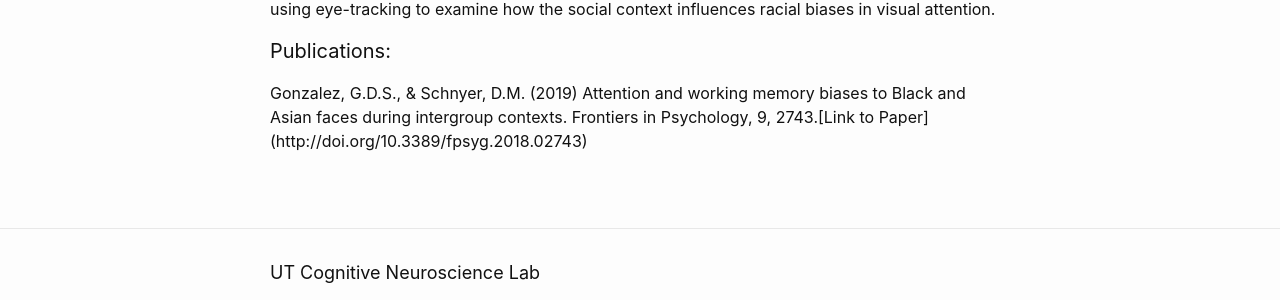
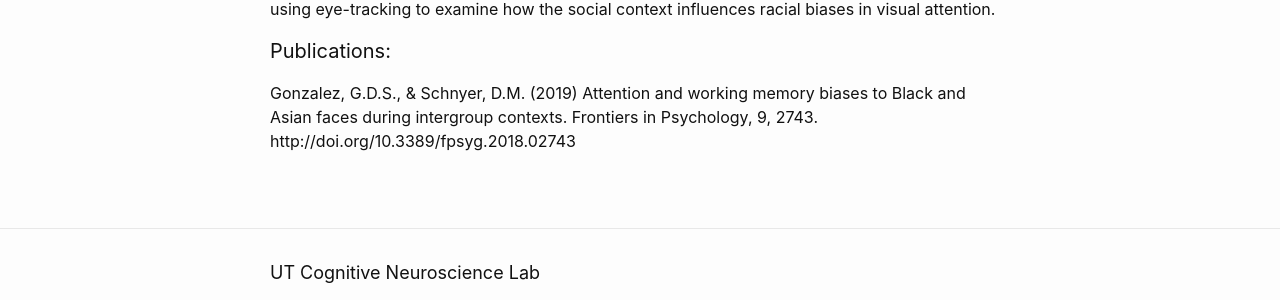
Before and after one commit to UTCogNeuroLab/UTCogNeuroLab.github.io, a Jekyll site: the page built from team/guadalupe-gonzalez.md, in a window 1280 px wide. Shown: the part 770-1070 px from the top of the page. Built offline with Jekyll 4.4.1, drawn with Linux system fonts in a browser that asks for light colours; nearby versions of some CDN libraries; some web fonts are replaced.

Commit message:
Update guadalupe-gonzalez.md

```diff
--- a/team/guadalupe-gonzalez.md
+++ b/team/guadalupe-gonzalez.md
@@ -21,5 +21,4 @@ Lupita’s research interests include the use of neuroimaging methods to examine
 #### Publications:
 
 Gonzalez, G.D.S., & Schnyer, D.M. (2019) Attention and working memory biases to Black and
-Asian faces during intergroup contexts. Frontiers in Psychology, 9, 2743.[Link to Paper]
-(http://doi.org/10.3389/fpsyg.2018.02743)
+Asian faces during intergroup contexts. Frontiers in Psychology, 9, 2743. http://doi.org/10.3389/fpsyg.2018.02743
```
